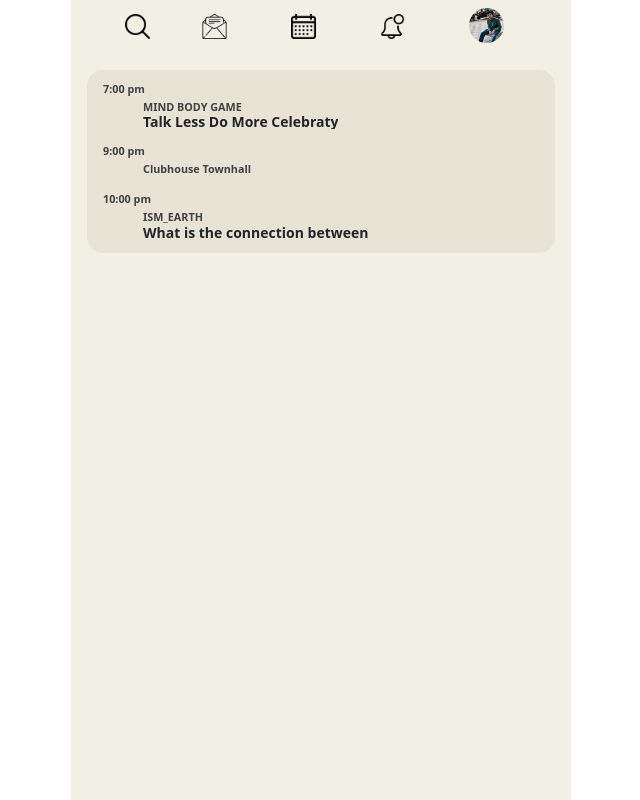
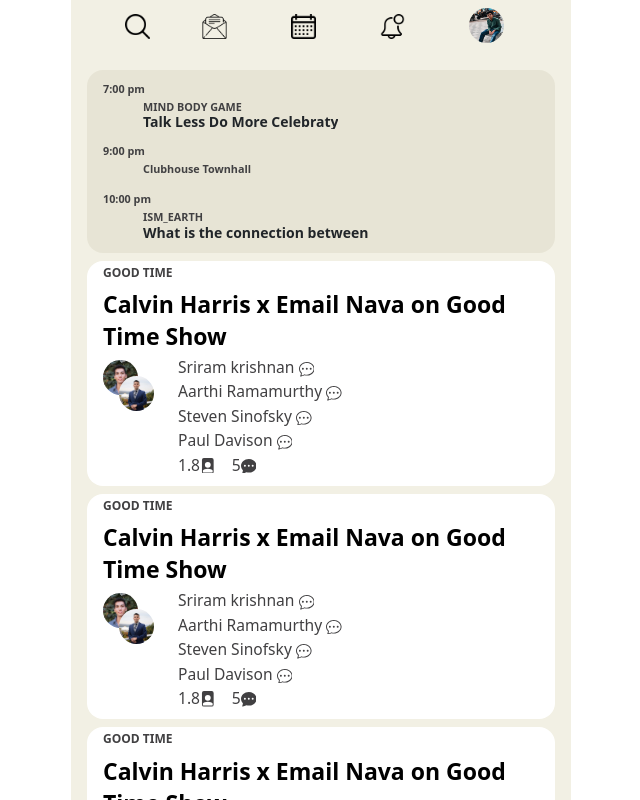
Before and after one commit to muhammedAnjoom/clubhouse-clone, a React (Create React App) app: page /home in a window 1280 px wide. Shown: the whole page, without its empty margins (319-959 px from the left). Built offline with nearby package versions, Linux system fonts and the light colour scheme.

Commit message:
room page complete

```diff
--- a/package.json
+++ b/package.json
@@ -9,6 +9,7 @@
     "bootstrap": "^5.1.1",
     "react": "^17.0.2",
     "react-dom": "^17.0.2",
+    "react-icons": "^4.3.1",
     "react-phone-number-input": "^3.1.31",
     "react-router": "^5.2.1",
     "react-router-dom": "^5.3.0",
--- /dev/null
+++ b/src/Components/RoominfoCard.js
@@ -0,0 +1,44 @@
+import React from "react";
+import style from "../style/roomCard.module.css";
+import data from "../data/roomCard.json";
+import {BsChatDots, BsChatDotsFill, BsFilePersonFill} from 'react-icons/bs'
+
+function RoominfoCard() {
+
+  return (
+    <>
+      {data.map((item) => (
+        <div>
+          <div>
+            <div className={style.roomCardContainre}>
+              <h6>{item.title}</h6>
+              <h2>{item.sub_title}</h2>
+              <div className={style.roomMembers}>
+                <div>
+                    <img src="/images/user-img.jpg" alt="" />
+                    <img src="/images/user-img2.jpg" alt="" />
+                </div>
+                <div>
+                    {item.members.map((person)=> (
+                        <p>
+                            {person.first_name} {person.last_name} <BsChatDots/>
+                        </p>
+                    ))}
+                    <p className="d-flex align-items-center">
+                        <span className="mr-2">1.8</span>
+                        <BsFilePersonFill/>
+                        <span className="mx-2"></span>{""}
+                        <span className="mr-2">5</span>
+                        <BsChatDotsFill/>
+                    </p>
+                </div>
+              </div>
+            </div>
+          </div>
+        </div>
+      ))}
+    </>
+  );
+}
+
+export default RoominfoCard;
--- a/src/pages/Home.js
+++ b/src/pages/Home.js
@@ -1,6 +1,7 @@
 import React from "react";
 import DaliyInfoCard from "../Components/DaliyInfoCard";
 import Header from "../Components/Header";
+import RoominfoCard from "../Components/RoominfoCard";
 import style from "../style/home.module.css";
 
 function Home() {
@@ -9,6 +10,7 @@
       <Header />
       <div className={style.home_container}>
         <DaliyInfoCard />
+        <RoominfoCard />
       </div>
     </>
   );
--- /dev/null
+++ b/src/style/roomCard.module.css
@@ -0,0 +1,45 @@
+.roomCardContainre {
+    background-color: #ffff;
+    padding: 5px 20px;
+    padding-left: 16px;
+    border-radius: 1em;
+    margin-left: -32px;
+    margin-top: 0.5em;
+}
+
+.roomCardContainre h6 {
+    font-size: 12px;
+    color: var(--textColor);
+    font-weight: 600;
+}
+.roomCardContainre h2 {
+    font-size: 23px;
+    font-weight: 600;
+    line-height: normal;
+    color: #000000;
+}
+.roomMembers img {
+    width: 35px;
+    height: 35px;
+    border-radius: 50%;
+}
+.roomMembers {
+    display: flex;
+    align-items: flex-start;
+}
+.roomMembers p {
+    font-size: 0.975em;
+    font-weight: 400;
+    line-height: 1;
+    margin-bottom: 0.5em;
+    color: var(--textColor);
+}
+.roomMembers>div:first-child {
+    position: relative;
+    margin-right: 40px;
+}
+.roomMembers>div:first-child>img:nth-child(2) {
+    position: absolute;
+    left: 1em;
+    top: 1em;
+}
```
Also changed, not shown: 1 other file (tests, documents, lock files or other folders).
